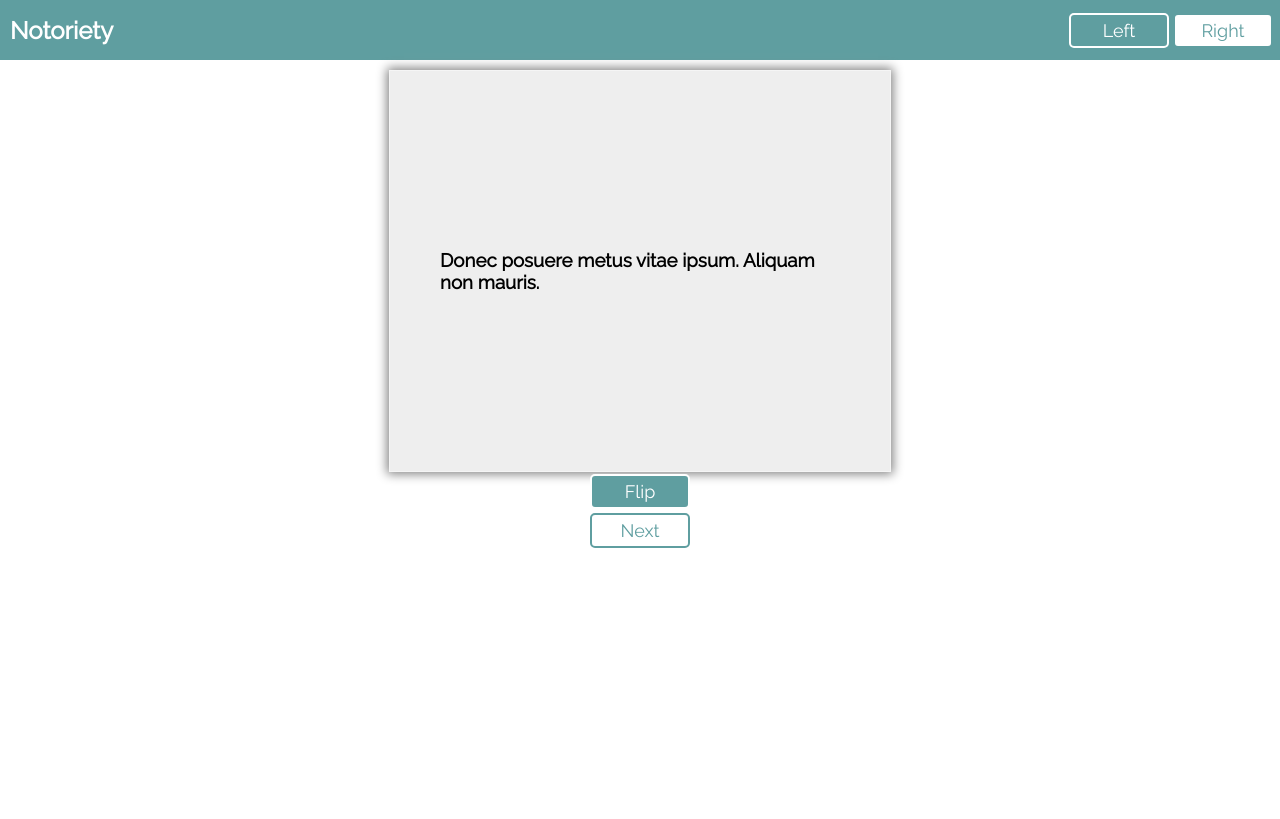
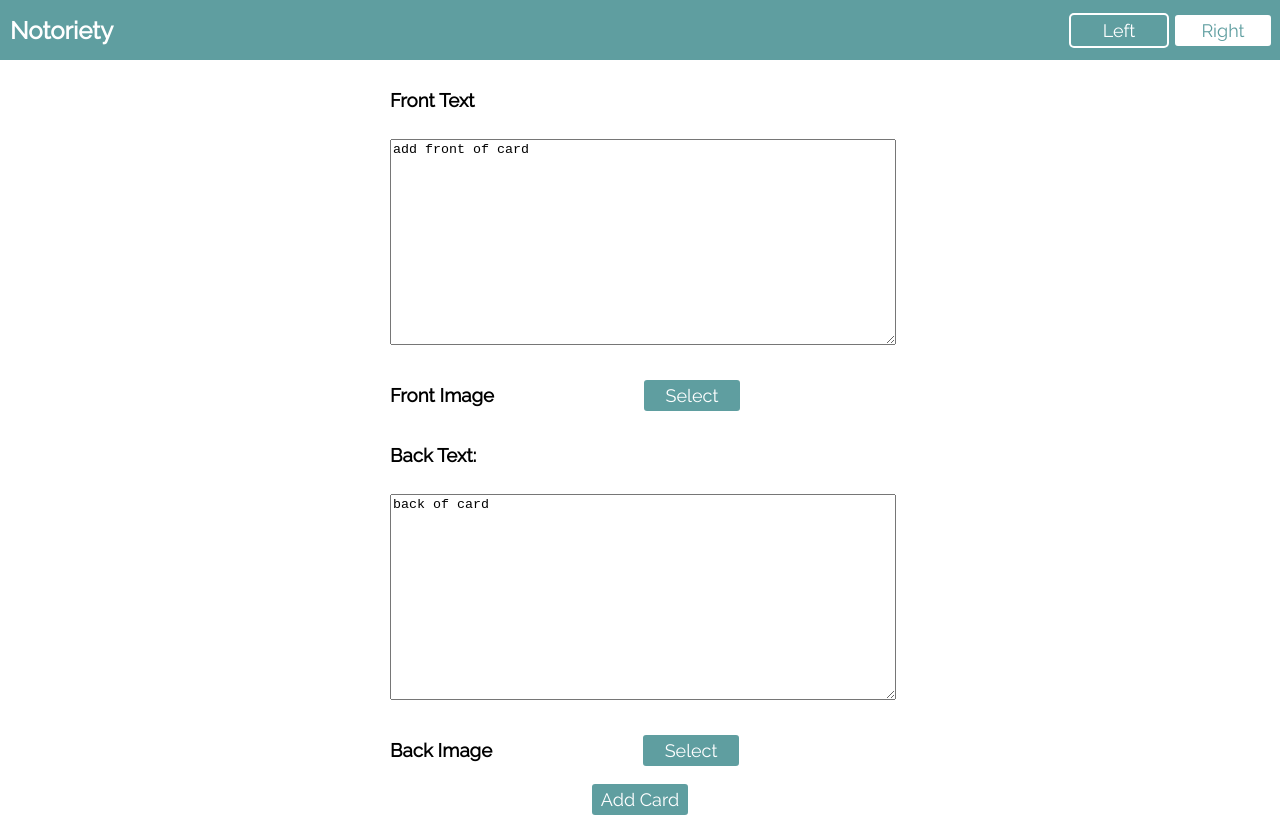
Before and after one commit to taylorpapke/notoriety, a React (Create React App) app in the folder client/: page / in a window 1280 px wide. Built offline with nearby package versions, Linux system fonts and the light colour scheme.

Commit message:
Adds create card form

```diff
--- a/client/package.json
+++ b/client/package.json
@@ -6,6 +6,7 @@
     "@testing-library/jest-dom": "5.14.1",
     "@testing-library/react": "11.2.7",
     "@testing-library/user-event": "12.8.3",
+    "formik": "2.2.9",
     "prop-types": "15.7.2",
     "react": "17.0.2",
     "react-dom": "17.0.2",
--- a/client/src/App.js
+++ b/client/src/App.js
@@ -1,15 +1,16 @@
 import React from 'react'
-import CardProvider from './components/CardProvider/CardProvider'
+// import CardProvider from './components/CardProvider/CardProvider'
 import Container from './components/Container/Container'
 import TopBar from './components/TopBar/TopBar'
 import './App.css'
+import CreateCard from './components/CreateCard/CreateCard'
 
 const App = () => {
   return (
     <div className="wrapper">
       <TopBar />
       <Container>
-        <CardProvider />
+        <CreateCard />
       </Container>
     </div>
   )
--- /dev/null
+++ b/client/src/components/CreateCard/CreateCard.css
@@ -0,0 +1,18 @@
+.form-container {
+  width: 500px;
+  display: flex;
+  flex-direction: column;
+}
+
+.textarea {
+  height: 200px;
+  width: 100%;
+  margin-top: 10px;
+  margin-bottom: 20px;
+}
+
+.file-input {
+  margin-top: 10px;
+  margin-bottom: 20px;
+  border: 1px solid cadetblue;
+}
--- /dev/null
+++ b/client/src/components/CreateCard/CreateCard.jsx
@@ -0,0 +1,66 @@
+import React from "react"
+import { Formik } from "formik"
+import "./CreateCard.css"
+import Button from "../Button/Button"
+import FileUploader from "../FileUploader/FileUploader"
+
+const CreateCard = () => {
+  // setField to handle files, see https://hackernoon.com/formik-handling-files-and-recaptcha-209cbeae10bc
+  return (
+    <Formik
+      initialValues={{
+        frontText: "add front of card",
+        frontImage: "",
+        backText: "back of card",
+        backImage: "",
+      }}
+      onChange={() => {
+        console.log("changing!")
+      }}
+      onSubmit={(values) => {
+        alert(JSON.stringify(values, null, 2))
+      }}
+    >
+      {(formProps) => (
+        <form onSubmit={formProps.onSubmit} className="form-container">
+          <h3>Front Text</h3>
+          <textarea
+            name="frontText"
+            className="textarea"
+            value={formProps.values.frontText}
+            onChange={formProps.onChange}
+          />
+          <FileUploader
+            title="Front Image"
+            fieldName="frontImage"
+            value={formProps.values.frontImage}
+            uploadHandler={(e) =>
+              formProps.setFieldValue("frontImage", e.currentTarget.files[0])
+            }
+          />
+          <h3>Back Text:</h3>
+          <textarea
+            name="backText"
+            className="textarea"
+            value={formProps.values.backText}
+            onChange={formProps.onChange}
+          />
+          <FileUploader
+            title="Back Image"
+            fieldName="backImage"
+            value={formProps.values.backImage}
+            uploadHandler={(e) =>
+              formProps.setFieldValue("backImage", e.currentTarget.files[0])
+            }
+          />
+          <Button buttonStyle="primary" onClickHandler={formProps.onSubmit}>
+            {" "}
+            Add Card{" "}
+          </Button>
+        </form>
+      )}
+    </Formik>
+  )
+}
+
+export default CreateCard
--- /dev/null
+++ b/client/src/components/FileUploader/FileUploader.css
@@ -0,0 +1,11 @@
+input[type="file"] {
+  display: none;
+}
+
+.upload-container {
+  display: flex;
+}
+
+.upload-container > h3 {
+  flex-shrink: 0;
+}
--- /dev/null
+++ b/client/src/components/FileUploader/FileUploader.jsx
@@ -0,0 +1,34 @@
+import React from "react"
+import Button from "../Button/Button"
+import "./FileUploader.css"
+
+const FileUploader = ({ title, fieldName, value, uploadHandler }) => {
+  const hiddenFileInput = React.useRef(null)
+
+  const handleClick = event => {
+    hiddenFileInput.current.click()
+  }
+
+  const handleChange = (event) => {
+    uploadHandler(event)
+  }
+
+  return (
+    <div className="upload-container">
+      <h3>{title}</h3>
+      <Button buttonStyle="primary" onClickHandler={handleClick}>
+        Select
+      </Button>
+      <input
+        type="file"
+        ref={hiddenFileInput}
+        name={fieldName}
+        id={fieldName}
+        value={value}
+        onChange={handleChange}
+      />
+    </div>
+  )
+}
+
+export default FileUploader
```
Also changed, not shown: client/src/CreateCard/CreateCard.jsx (deleted, +0 -7 lines), client/src/CreateCard/CreateCard.css (deleted), 1 other file (tests, documents, lock files or other folders).
